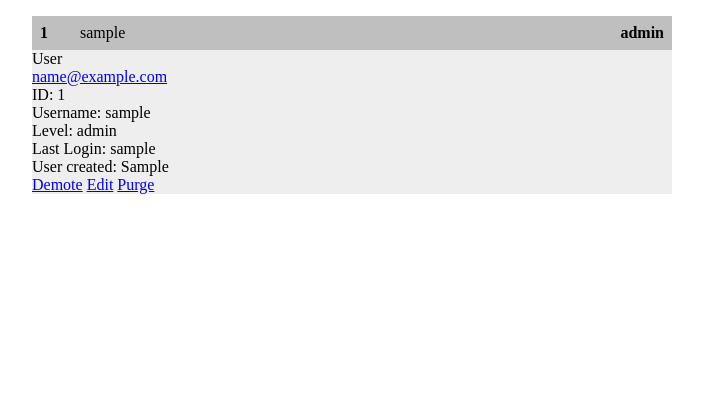
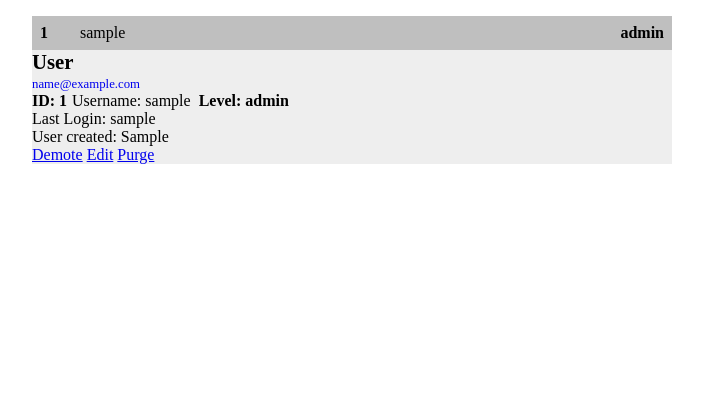
Before and after one commit to LudvigNorberg07/drink, a PHP site: page /useradmin.php in a window 1280 px wide, after a click that opens the changed part. Shown: the part 93-486 px from the top of the page, without its empty margins (288-991 px from the left). Run offline with PHP 8.4, Linux system fonts and the light colour scheme; tables that the repository leaves empty or names only in its code hold one stand-in row (values such as "Sample post").

Commit message:
Admin sida är nästan fungerande

```diff
--- a/style.css
+++ b/style.css
@@ -66,22 +66,34 @@ summary{
     width:100%;
     background: #0003;
     padding:.5rem;
-    & .id{
+}
+.id{
     width:40px;
     font-weight:bold;
 }
-    & .user{
+.user{
     flex-grow: 1;
 }
-    & .level{
+.level{
     font-weight: bold;
-    }
 }
 details{
     background: #0001;
     width:50%;
     margin-left:auto;
     margin-right:auto;
-
-
 }
+.realname{
+    font-size: 130%;
+    font-weight: bold;
+}
+.mail a{
+    font-size: 80%;
+    text-decoration: none;
+}
+details .userdetails{
+    display:flex;
+    & .user{
+        flex-grow:unset;
+    }
+}
--- a/useradmin.php
+++ b/useradmin.php
@@ -6,6 +6,22 @@
 /*if(!isLevel(1000)){
     header("Location: index.php");
 }*/
+if (isset($_GET['del'])){
+    $id=intval($_GET['del']);
+    $sql="DELETE FROM tbl_user WHERE id=$id";
+    $result=mysqli_query($conn,$sql);
+}
+if(isset($_GET['level'])){
+    $id=intval($_GET['level']);
+    $sql="SELECT userlevel FROM tbl_user WHERE id=$id";
+    $result=mysqli_query($conn, $sql);
+    $row=mysqli_fetch_assoc($result);
+    $initlevel=$row['userlevel'];
+    $newlevel= $initlevel-100;
+    $sql="UPDATE tbl_user SET userlevel=$newlevel WHERE id=$id";
+    $result=mysqli_query($conn, $sql);
+}
+
 ?>
 
 <html lang="en">
@@ -33,15 +49,15 @@
                     </summary>
                     <div class="realname"><?=$row['realname'];?></div>
                     <div class="mail"><a href="mailto:<?=$row['mail'];?>"><?=$row['mail'];?></a></div>
-                    <div>
+                    <div class="userdetails">
                         <div class="id">ID: <?=$row['id'];?></div>
-                        <div class="user">Username: <?=$row['username'];?></div>
-                        <div class="level">Level: <?=$row['userlevel'];?></div>
+                        <div class="user"> Username: <?=$row['username'];?> </div>
+                        <div class="level">&nbsp;&nbsp;Level: <?=$row['userlevel'];?> </div>
                     </div>
                     <div class="last">Last Login: <?=$row['lastlogin']; ?></div>
                     <div class="created">User created: <?=$row['created']; ?></div>
                     <div class="buttons">
-                        <a href="useradmin.php?level=100">Demote</a>
+                        <a href="useradmin.php?level=<?=$row['id'];?>">Demote</a>
                         <a href="useradmin.php?edit=<?=$row['id'];?>">Edit</a>
                         <a href="useradmin.php?del=<?=$row['id'];?>">Purge</a>
                     </div>
```
Lines whose indentation alone changed are shown as unchanged.
